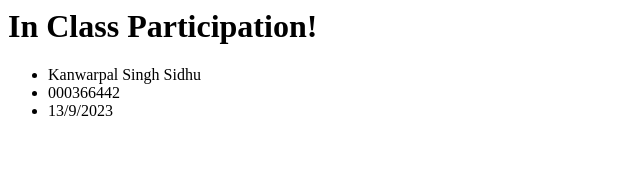
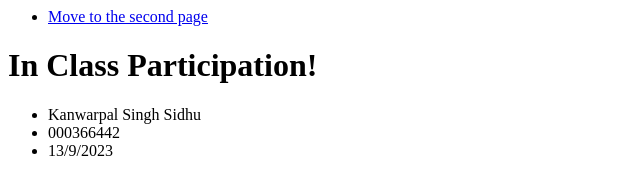
Before and after one commit to KSIDHU007/KSIDHU.github.io, a plain HTML site: page index.html in a window 1280 px wide. Shown: the whole page, without its empty margins (0-640 px from the left). Drawn offline with Linux system fonts and the light colour scheme.

Commit message:
Update index.html

```diff
--- a/index.html
+++ b/index.html
@@ -1,9 +1,15 @@
 <html>
    <head>
-      <title>HELLO WORLD!!</title>
+      <title> Main Page </title>
    </head>
 
    <body>
+	   <nav>
+		  <ul>
+			  <li> <a href="./Second.html"> Move to the second page</a></li>
+		  </ul>
+	   </nav>
+
       <h1>In Class Participation!</h1>
       <ul>
 		<li>Kanwarpal Singh Sidhu</li>
```
